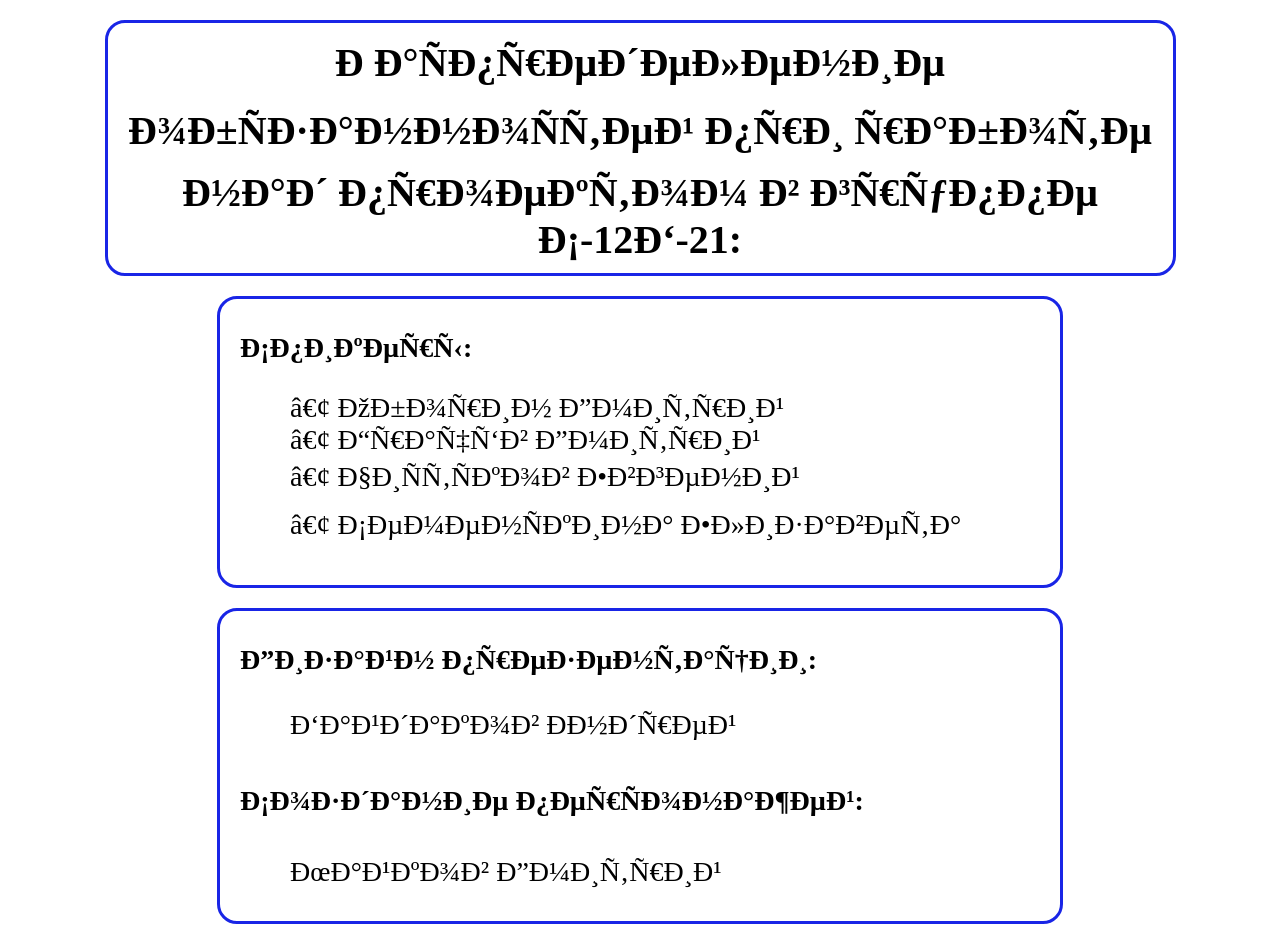
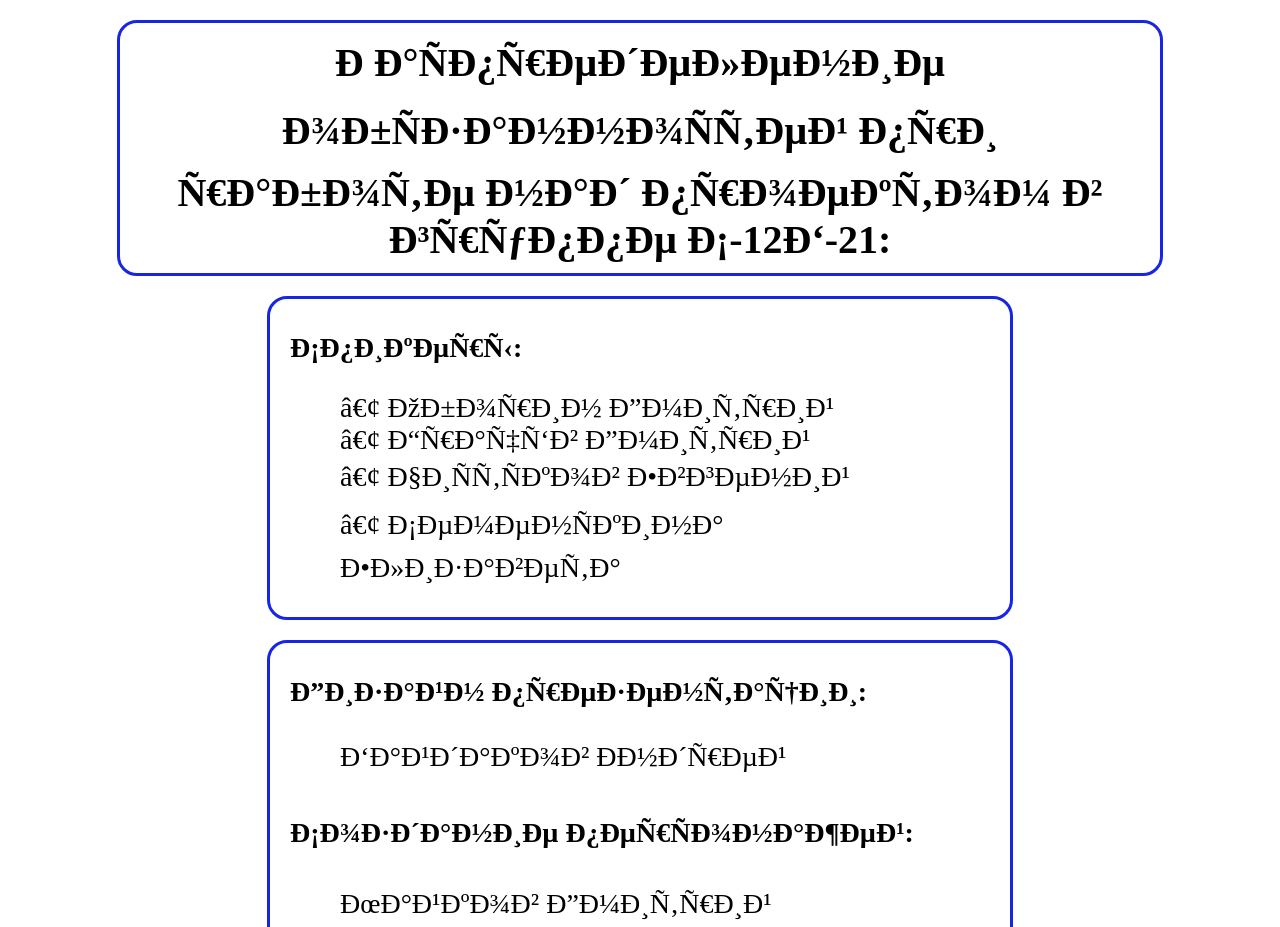
Before and after one commit to siproektik/site, a plain HTML site: page index.html in a window 1280 px wide. Shown: the top 927 px of the page. Drawn offline with Linux system fonts and the light colour scheme.

Commit message:
Add files via upload

```diff
--- a/style.css
+++ b/style.css
@@ -4,7 +4,7 @@ h1{
 	border: 3px solid #1925e6;
 	padding: 10px 20px 10px 20px;
 	margin: 20px auto;
-	width: 1025px;
+	width: 1000px;
 	background-color: #FFFFFF;
 	border-radius: 20px;
 	font-size: 250%;
@@ -23,7 +23,7 @@ h1{
 	font-size: auto;
 	border-radius: 20px;
 	font-size: 175%;
-	width: 800px;
+	width: 700px;
 	overflow: auto;
 }
 
```
Also changed, not shown: 1 other file.
